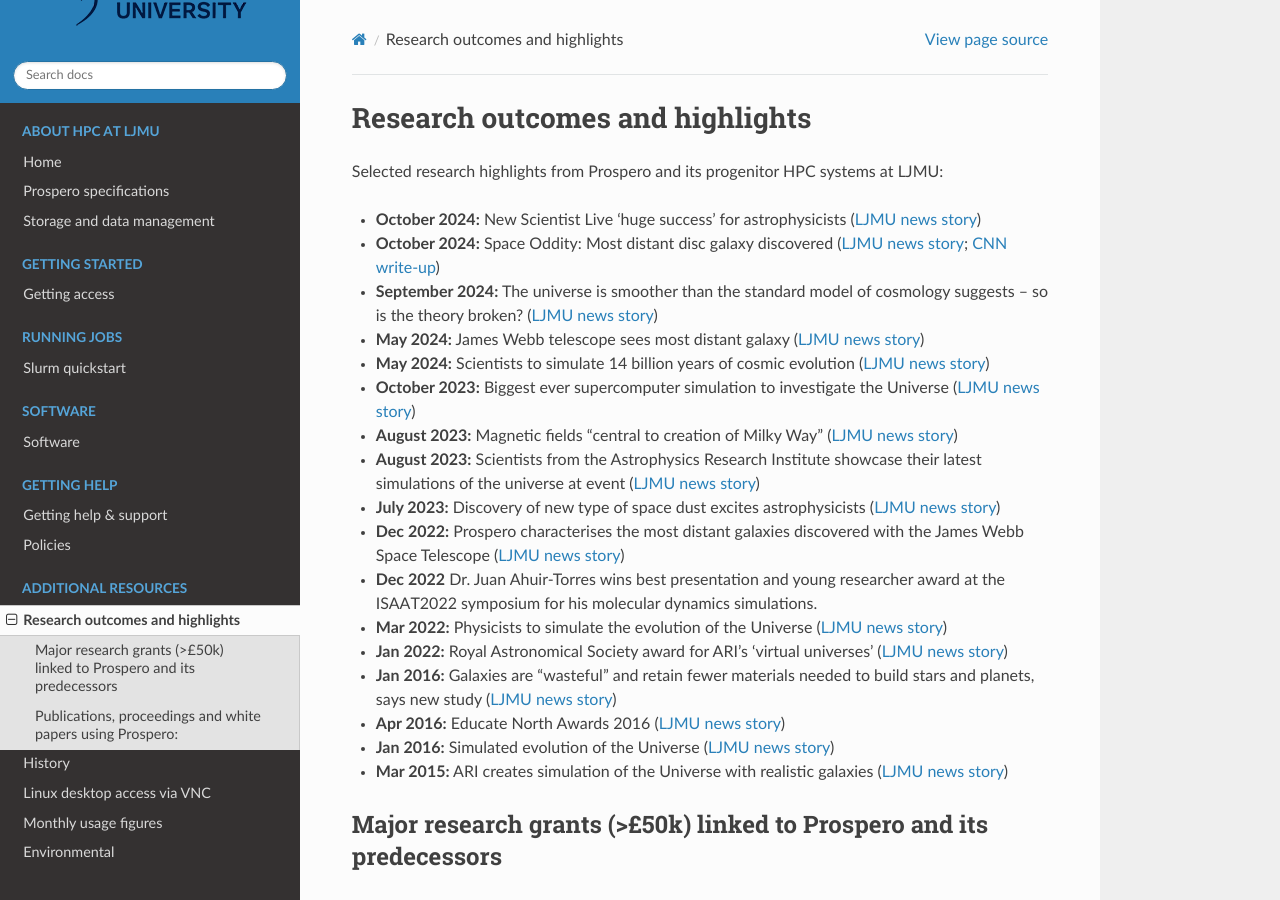
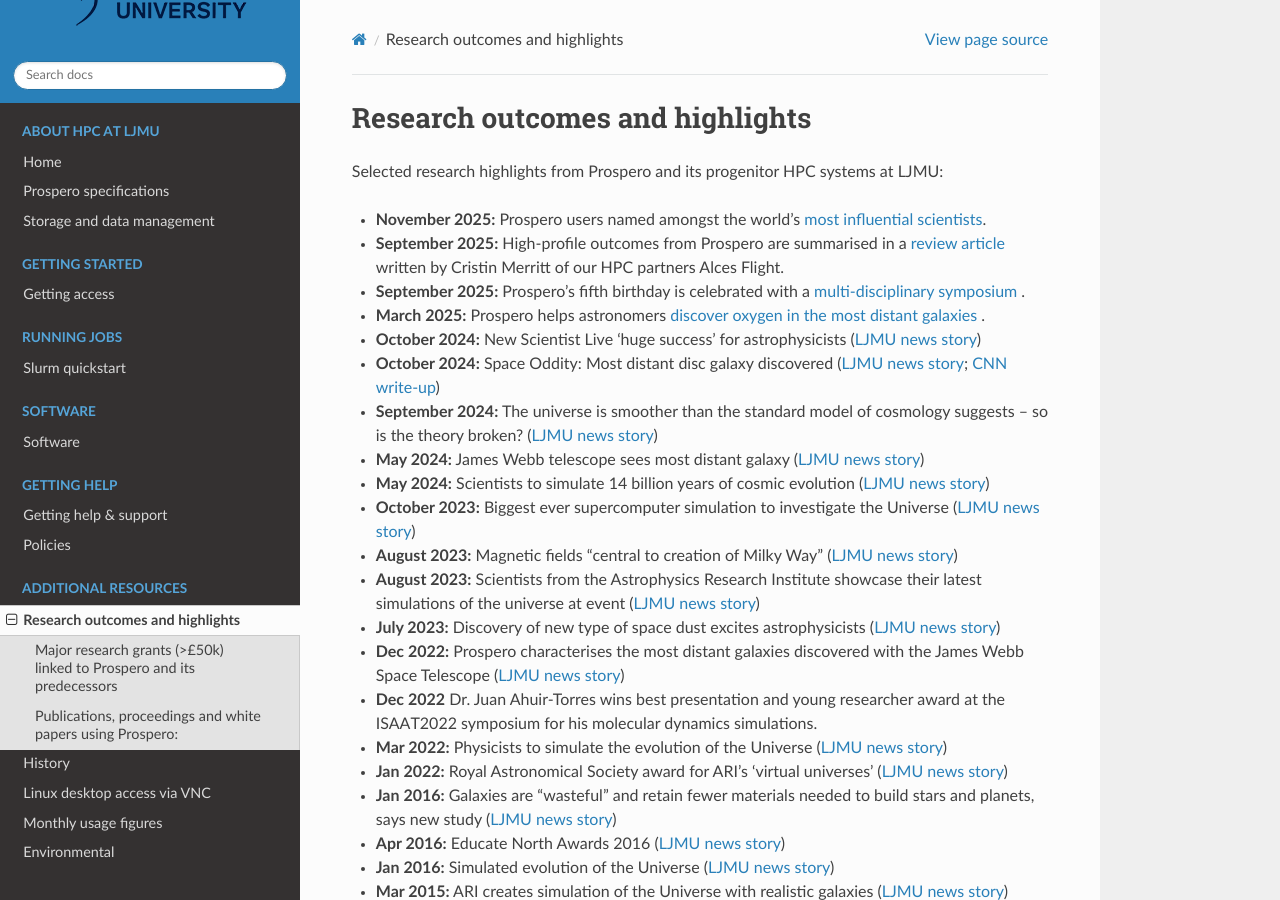
Before and after one commit to astrcrai/prospero-docs, a Sphinx documentation site: the page built from docs/source/highlights.rst, in a window 1280 px wide and 900 px high. Built offline with Sphinx 7.4.7 and the Read the Docs theme 3.1.0, drawn with Linux system fonts in a browser that asks for light colours.

Commit message:
Update highlights.rst

```diff
--- a/docs/source/highlights.rst
+++ b/docs/source/highlights.rst
@@ -3,6 +3,10 @@
 
 Selected research highlights from Prospero and its progenitor HPC systems at LJMU:
 
+* **November 2025:** Prospero users named amongst the world's `most influential scientists <https://www.ljmu.ac.uk/about-us/news/articles/2025/11/18/trio-named-among-most-influential-researchers>`_.
+* **September 2025:** High-profile outcomes from Prospero are summarised in a `review article <https://www.ljmu.ac.uk/research/facilities-and-support/high-performance-computing/powering-discovery-across-ljmu>`_ written by Cristin Merritt of our HPC partners Alces Flight.
+* **September 2025:** Prospero's fifth birthday is celebrated with a `multi-disciplinary symposium <https://www.ljmu.ac.uk/about-us/news/articles/2025/8/4/prospero-5-anniversary>`_ .
+* **March 2025:** Prospero helps astronomers `discover oxygen in the most distant galaxies <https://www.ljmu.ac.uk/about-us/news/articles/2025/3/21/oxygen-discovery-in-most-distant-early-galaxy>`_ .
 * **October 2024:** New Scientist Live 'huge success' for astrophysicists (`LJMU news story <https://www.ljmu.ac.uk/about-us/news/articles/2024/10/16/new-scientist-event/>`_)
 * **October 2024:** Space Oddity: Most distant disc galaxy discovered (`LJMU news story <https://www.ljmu.ac.uk/about-us/news/articles/2024/10/7/rebels25/>`_; `CNN write-up <https://edition.cnn.com/2024/10/16/science/rebels-25-disc-galaxy-paper-scli-intl/index.html>`_)
 * **September 2024:** The universe is smoother than the standard model of cosmology suggests – so is the theory broken? (`LJMU news story <https://www.ljmu.ac.uk/about-us/news/articles/2024/9/27/conversation-cosmos>`_)
```
